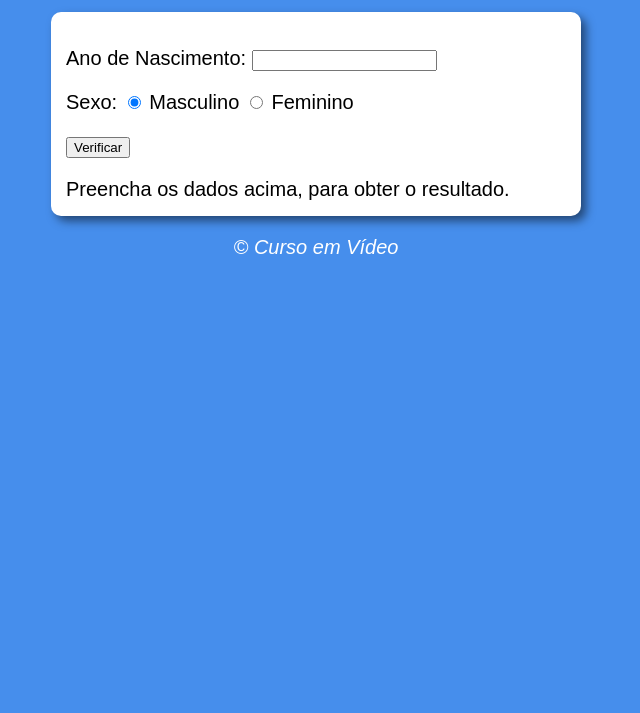
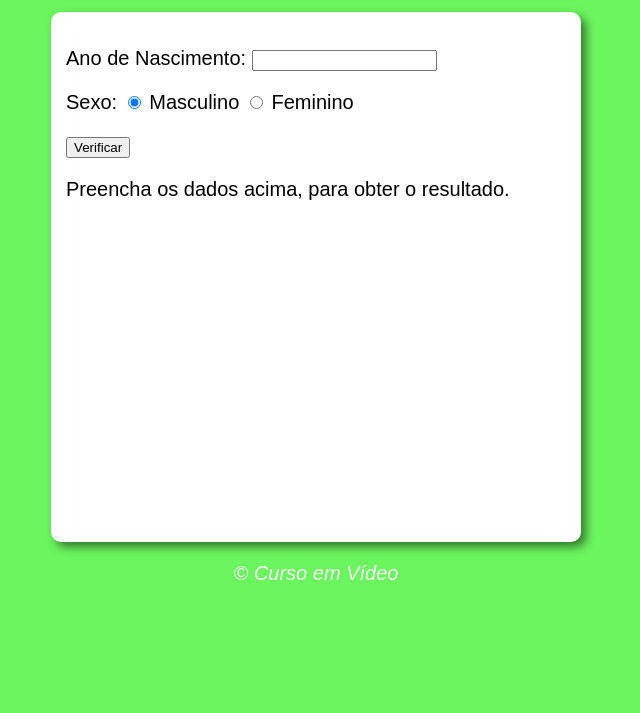
Before and after one commit to thiago1818/javascript, a plain HTML site: page exercicios/ex015/index.html in a window 1280 px wide. Shown: the part 87-800 px from the top of the page, without its empty margins (324-964 px from the left). Drawn offline with Linux system fonts and the light colour scheme.

Commit message:
update ex015

```diff
--- a/exercicios/ex015/script/script.js
+++ b/exercicios/ex015/script/script.js
@@ -14,6 +14,7 @@ function verificar() {
         img.setAttribute('id', 'foto')
         if (fsex[0].checked) {
             genero = 'Homem'
+            document.body.style.backgroundColor = '#468eec'
             if (idade >= 0 && idade < 10) {
                 img.setAttribute('src', 'crianca-menino.png')
             } else if (idade < 21) {
@@ -25,6 +26,7 @@ function verificar() {
             }
         } else if (fsex[1].checked) {
             genero = 'Mulher'
+            document.body.style.backgroundColor = '#ec46c8'
             if (idade >= 0 && idade < 10) {
                 img.setAttribute('src', 'crianca-menina.png')
             } else if (idade < 21) {
--- a/exercicios/ex015/style/style.css
+++ b/exercicios/ex015/style/style.css
@@ -1,5 +1,5 @@
 body {
-    background-color: rgb(70, 142, 236);
+    background-color: #6bf55e;
     font: normal 15pt Arial;
 }
 
@@ -13,6 +13,7 @@ section {
     border-radius: 10px;
     padding: 15px;
     width: 500px;
+    height: 500px;
     margin: auto;
     box-shadow: 5px 5px 10px rgba(0, 0, 0, 0.500);
 }
```
